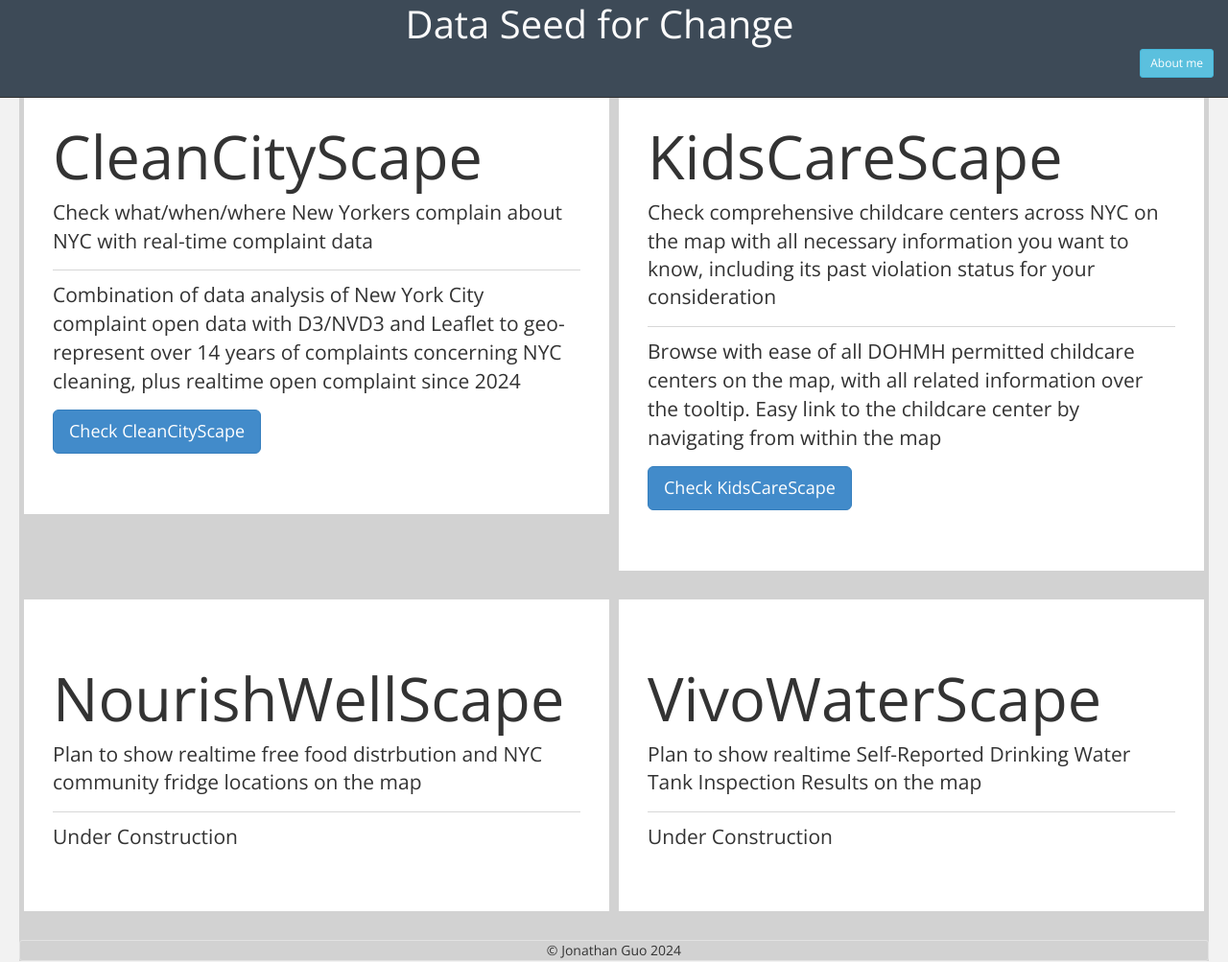
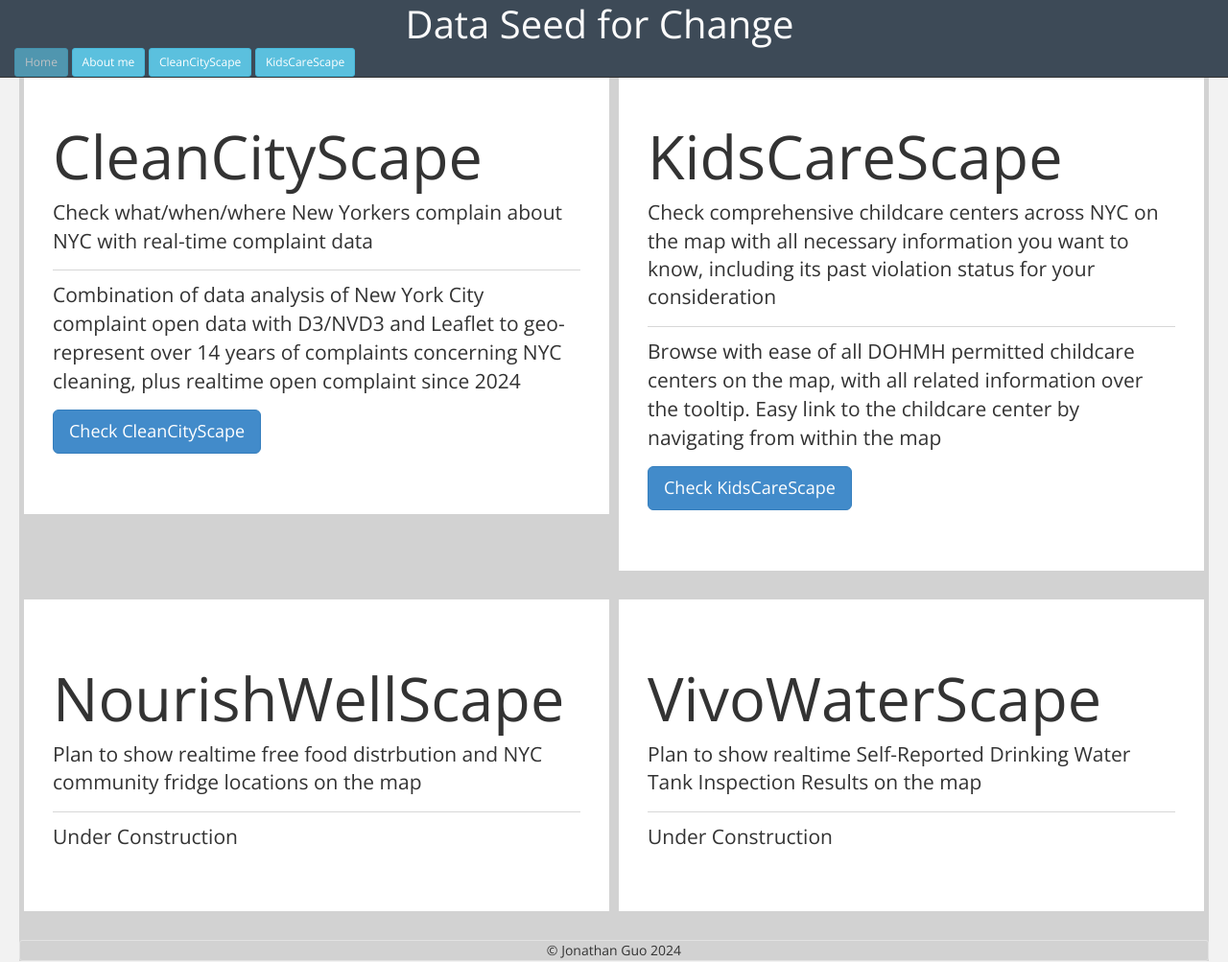
Before and after one commit to data-go-deep/DataSeedForChange, a plain HTML site: page index.html in a window 1280 px wide. Shown: the top 1003 px of the page at 96% size. Drawn offline with nearby package versions, Linux system fonts and the light colour scheme; a script that the page names is missing.

Commit message:
add button

```diff
--- a/index.html
+++ b/index.html
@@ -137,9 +137,14 @@
       <div class="navbar-brand navbar-brand1">
         Data Seed for Change
       </div>
-      <p class="lead toRight">
-        <a class="btn btn-info btn-sm" href="https://data-go-deep.github.io/DataSeedForChange/about" role="button">About me</a>
-      </p>
+      <a class="btn btn-info btn-sm" href="https://data-go-deep.github.io/DataSeedForChange" role="button" pressed="true" disabled>Home</a>
+
+
+      <a class="btn btn-info btn-sm" href="https://data-go-deep.github.io/DataSeedForChange/about" role="button">About me</a>
+
+      <a class="btn btn-info btn-sm" href="https://data-go-deep.github.io/CleanCityScape" role="button" >CleanCityScape</a>
+
+      <a class="btn btn-info btn-sm" href="https://data-go-deep.github.io/KidsCareScape" role="button">KidsCareScape</a>
     </div>
   </div>
 
```
Also changed, not shown: about/index.html (+9 -4 lines).
